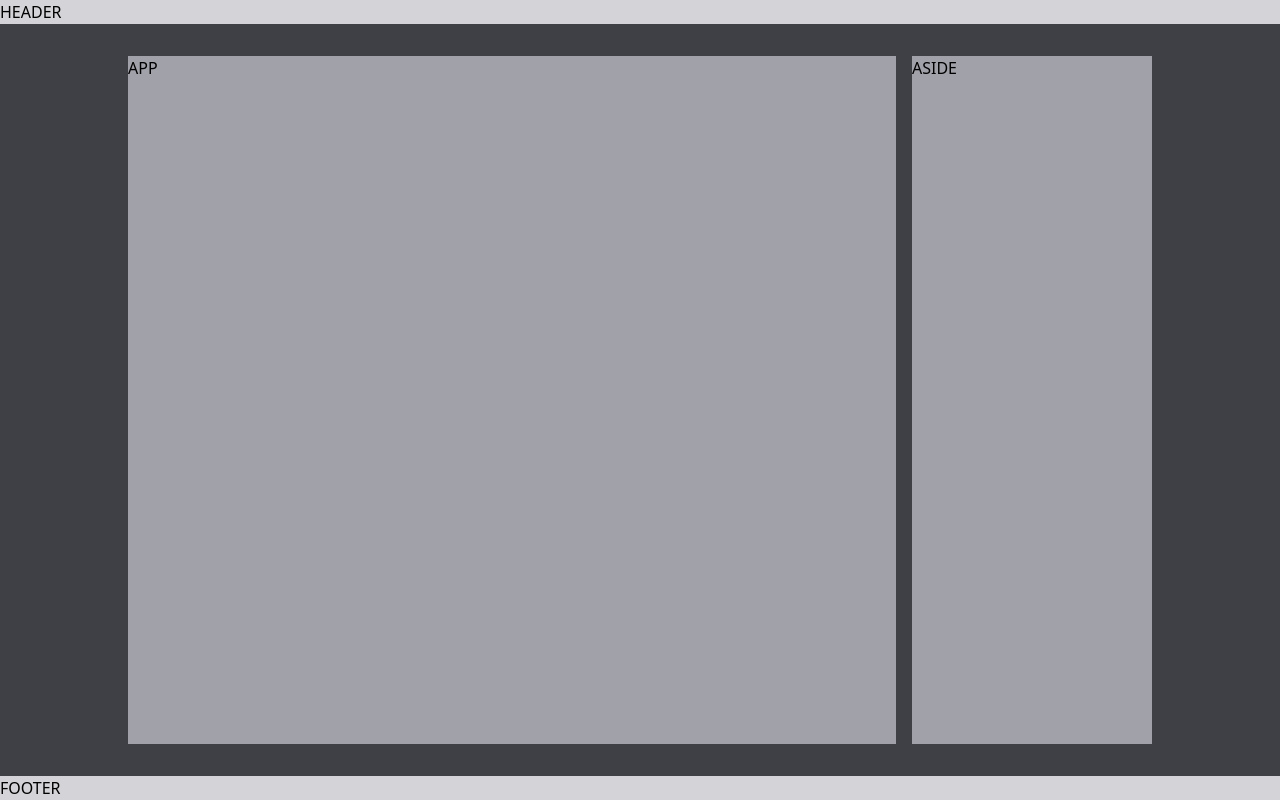
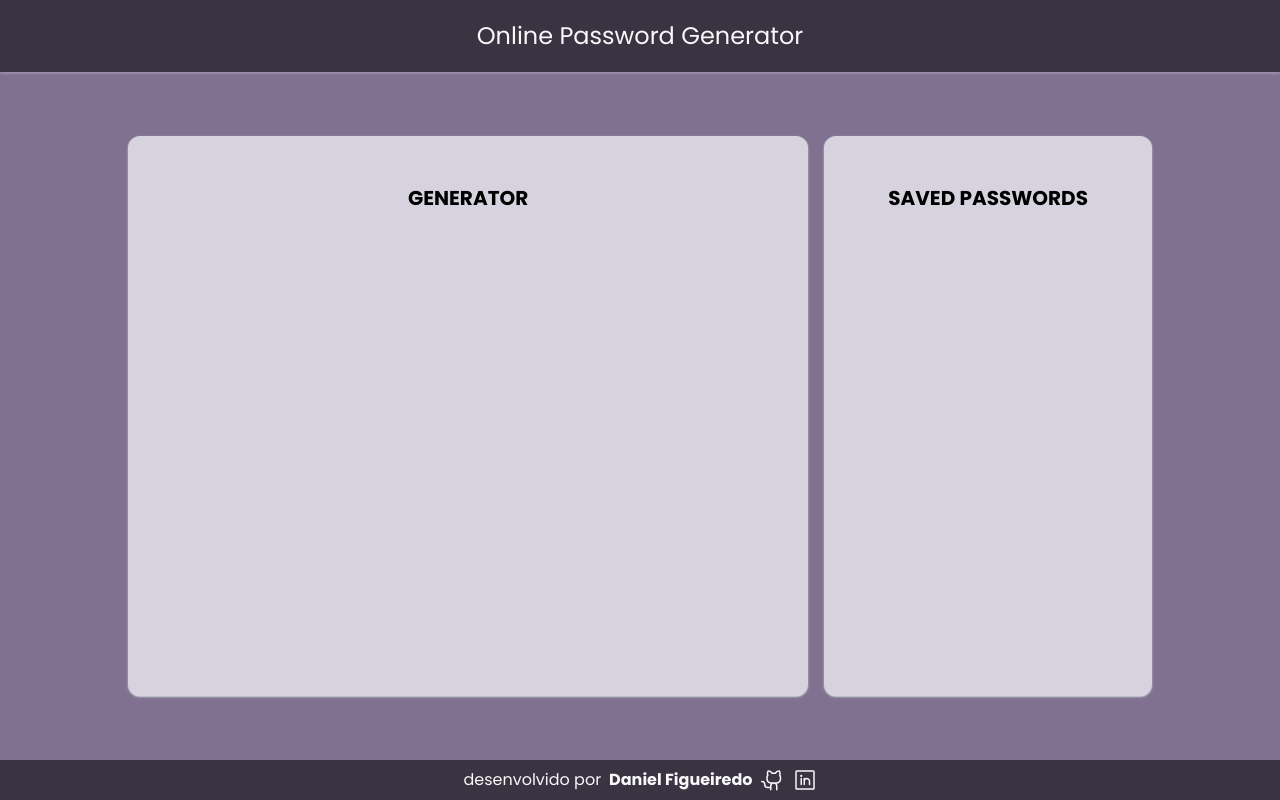
Before and after one commit to dtfigueiredo/passwordGenerator, a React (Vite) app: page / in a window 1280 px wide. Built offline with nearby package versions, Linux system fonts and the light colour scheme.

Commit message:
custom fonts and colors

```diff
--- a/index.html
+++ b/index.html
@@ -1,11 +1,24 @@
 <!DOCTYPE html>
 <html lang="pt-br">
 	<head>
-		<meta charset="UTF-8" />
+		<link
+			rel="preconnect"
+			href="https://fonts.googleapis.com" />
+		<link
+			rel="preconnect"
+			href="https://fonts.gstatic.com"
+			crossorigin />
+		<link
+			href="https://fonts.googleapis.com/css2?family=Noto+Sans+Linear+B&display=swap"
+			rel="stylesheet" />
+		<link
+			href="https://fonts.googleapis.com/css2?family=Poppins:wght@400;500;700&display=swap"
+			rel="stylesheet" />
 		<link
 			rel="icon"
 			type="image/svg+xml"
 			href="/vite.svg" />
+		<meta charset="UTF-8" />
 		<meta
 			name="viewport"
 			content="width=device-width, initial-scale=1.0" />
--- a/src/App.tsx
+++ b/src/App.tsx
@@ -1,15 +1,42 @@
+import { GithubLogo, LinkedinLogo } from '@phosphor-icons/react';
+
 export function App() {
 	return (
-		<div className='bg-zinc-700'>
+		<div className='bg-amethyst-700'>
 			<div className='h-screen flex flex-col'>
-				<header className='bg-zinc-300'>HEADER</header>
+				<header className='bg-amethyst-950 font-poppins text-2xl text-center text-amethyst-50 py-5 shadow shadow-amethyst-500'>
+					Online Password Generator
+				</header>
 
-				<main className='flex-1 flex justify-between gap-4 w-4/5 max-w-6xl mx-auto mt-8'>
-					<section className='w-full bg-zinc-400'>APP</section>
-					<aside className='w-[320px] bg-zinc-400'>ASIDE</aside>
+				<main className='flex-1 flex justify-between gap-4 w-4/5 max-w-6xl mx-auto mt-16'>
+					<section className='w-full bg-amethyst-300 font-noto p-6 rounded-xl shadow-sm shadow-tidal-200'>
+						<h1 className='font-poppins text-xl font-bold text-center pt-6'>GENERATOR</h1>
+					</section>
+
+					<aside className='w-[480px] bg-amethyst-300 font-noto p-6 rounded-xl shadow-sm shadow-tidal-200'>
+						<h1 className='font-poppins text-xl font-bold text-center pt-6'>SAVED PASSWORDS</h1>
+					</aside>
 				</main>
 
-				<footer className='mt-8 bg-zinc-300'>FOOTER</footer>
+				<footer className='bg-amethyst-950 font-poppins text-center text-amethyst-50 py-2 mt-16'>
+					<p className='flex justify-center items-center gap-2'>
+						desenvolvido por <strong>Daniel Figueiredo</strong>
+						<a
+							href='https://github.com/dtfigueiredo'
+							target='_blank'
+							rel='noopener noreferrer'
+							className='transition-all hover:text-amethyst-600'>
+							<GithubLogo size={24} />
+						</a>
+						<a
+							href='https://www.linkedin.com/in/dtfigueiredo/'
+							target='_blank'
+							rel='noopener noreferrer'
+							className='transition-all hover:text-amethyst-600'>
+							<LinkedinLogo size={24} />
+						</a>
+					</p>
+				</footer>
 			</div>
 		</div>
 	);
--- a/tailwind.config.js
+++ b/tailwind.config.js
@@ -2,7 +2,66 @@
 export default {
 	content: ['./index.html', './src/**/*.{js,ts,jsx,tsx}'],
 	theme: {
-		extend: {},
+		extend: {
+			colors: {
+				tidal: {
+					50: '#f4f7f7',
+					100: '#e2ebeb',
+					200: '#cddddd',
+					300: '#a1bebf',
+					400: '#739b9d',
+					500: '#588082',
+					600: '#4c6c6e',
+					700: '#425a5c',
+					800: '#3b4c4f',
+					900: '#354244',
+					950: '#202a2c',
+				},
+				amethyst: {
+					50: '#f8f8fa',
+					100: '#f2f2f5',
+					200: '#e9e6ee',
+					300: '#d6d3df',
+					400: '#c0b9cc',
+					500: '#a599b5',
+					600: '#9384a3',
+					700: '#817190',
+					800: '#6c5e79',
+					900: '#5a4e64',
+					950: '#3a3342',
+				},
+				bunker: {
+					50: '#f5f6f6',
+					100: '#e6e7e7',
+					200: '#d0d1d1',
+					300: '#afb1b0',
+					400: '#878988',
+					500: '#6c6e6d',
+					600: '#5c5e5d',
+					700: '#4e504f',
+					800: '#444646',
+					900: '#3c3d3d',
+					950: '#2e2f2f',
+				},
+				marine: {
+					50: '#eefcfd',
+					100: '#d5f6f8',
+					200: '#afecf2',
+					300: '#79dde7',
+					400: '#3ac4d6',
+					500: '#1fa7bb',
+					600: '#1c879e',
+					700: '#1e6d80',
+					800: '#215969',
+					900: '#1f4b5a',
+					950: '#051014',
+				},
+			},
+			fontFamily: {
+				noto: ['Noto Sans Linear B', 'sans-serif'],
+				poppins: ['Poppins', 'sans-serif'],
+			},
+		},
 	},
 	plugins: [],
 };
```
